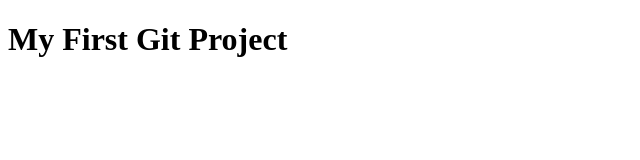
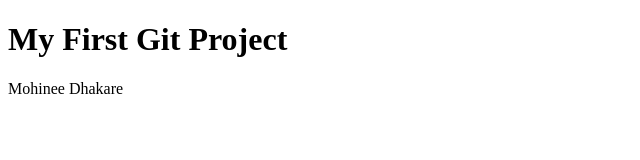
Before and after one commit to MohineeDhakare12/Myproject, a plain HTML site: page index.html in a window 1280 px wide. Shown: the whole page, without its empty margins (0-640 px from the left). Drawn offline with Linux system fonts and the light colour scheme.

Commit message:
Added Student Name

```diff
--- a/index.html
+++ b/index.html
@@ -7,5 +7,6 @@
 </head>
 <body>
     <h1>My First Git Project</h1>
+    <p>Mohinee Dhakare</p>
 </body>
 </html>
```
